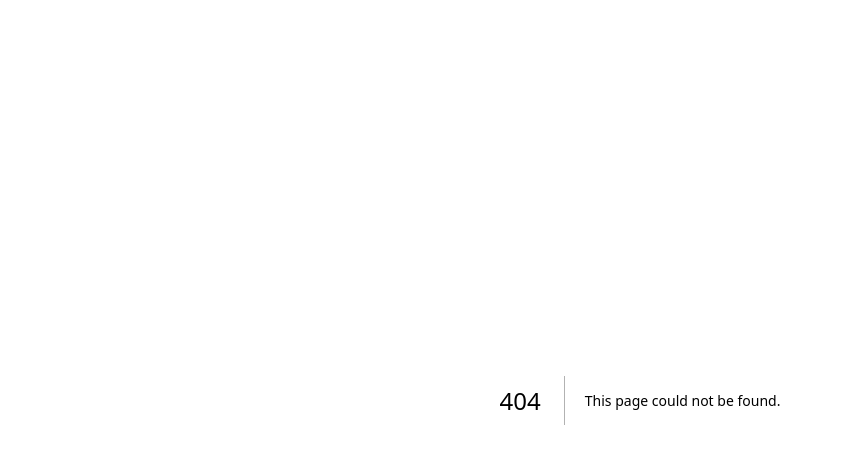
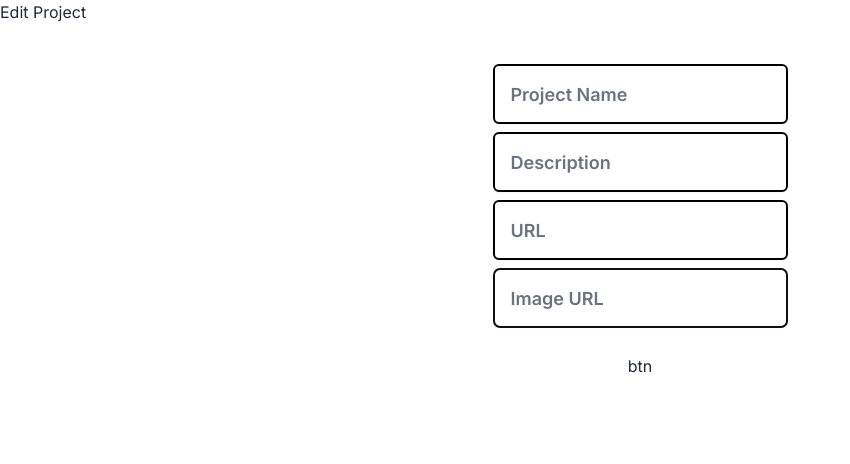
Before and after one commit to somanshubhardwaj/somanshubhardwaj, a Next.js app: page /projects/edit in a window 1280 px wide. Before the commit this address had no page. Shown: the top 464 px of the page, without its empty margins (0-850 px from the left). Built offline with nearby package versions, Linux system fonts and the light colour scheme.

Commit message:
Refactor Firebase initialization and add project fetching logic

```diff
--- /dev/null
+++ b/src/app/projects/edit/page.js
@@ -0,0 +1,84 @@
+"use client";
+import React, { useState } from "react";
+import { db } from "@/firebase/firebase";
+import { collection, addDoc } from "firebase/firestore";
+
+const Page = () => {
+  const [proname, setProname] = useState("");
+  const [url, setUrl] = useState("");
+  const [image, setImage] = useState("");
+  const [desc, setDesc] = useState("");
+  const addTodo = async () => {
+    try {
+      const docRef = await addDoc(collection(db, "projects"), {
+        name: proname,
+        url: url,
+        image: image,
+        desc: desc,
+      });
+      setDesc("");
+      setProname("");
+      setUrl("");
+      setImage("");
+      console.log("Document written with ID: ", docRef.id);
+    } catch (error) {
+      console.error(error);
+    }
+  };
+  const onKeyUpHandler = () => {
+    if (event.key === "Enter" && todoInput.length > 0) {
+      addTodo();
+    }
+  };
+  return (
+    <div>
+      <h1>Edit Project</h1>
+      <div className="flex items-center gap-2 mt-10 flex-col">
+        <input
+          placeholder={`Project Name`}
+          type="text"
+          className="font-semibold placeholder:text-gray-500 border-[2px] border-black h-[60px] grow shadow-sm rounded-md px-4 focus-visible:outline-main text-lg transition-all duration-300 text-center md:text-left"
+          autoFocus
+          onChange={(e) => setProname(e.target.value)}
+          value={proname}
+          onKeyUp={onKeyUpHandler}
+        />
+        <input
+          placeholder={`Description`}
+          type="text"
+          className="font-semibold placeholder:text-gray-500 border-[2px] border-black h-[60px] grow shadow-sm rounded-md px-4 focus-visible:outline-main text-lg transition-all duration-300 text-center md:text-left"
+          autoFocus
+          onChange={(e) => setDesc(e.target.value)}
+          value={desc}
+          onKeyUp={onKeyUpHandler}
+        />
+        <input
+          placeholder={`URL`}
+          type="text"
+          className="font-semibold placeholder:text-gray-500 border-[2px] border-black h-[60px] grow shadow-sm rounded-md px-4 focus-visible:outline-main text-lg transition-all duration-300 text-center md:text-left"
+          autoFocus
+          onChange={(e) => setUrl(e.target.value)}
+          value={url}
+          onKeyUp={onKeyUpHandler}
+        />
+        <input
+          placeholder={`Image URL`}
+          type="text"
+          className="font-semibold placeholder:text-gray-500 border-[2px] border-black h-[60px] grow shadow-sm rounded-md px-4 focus-visible:outline-main text-lg transition-all duration-300 text-center md:text-left"
+          autoFocus
+          onChange={(e) => setImage(e.target.value)}
+          value={image}
+          onKeyUp={onKeyUpHandler}
+        />
+        <button
+          className="w-[60px] h-[60px] rounded-md bg-main flex justify-center items-center cursor-pointer transition-all duration-300 hover:bg-black/[0.8]"
+          onClick={addTodo}
+        >
+          btn
+        </button>
+      </div>
+    </div>
+  );
+};
+
+export default Page;
--- a/src/app/projects/page.js
+++ b/src/app/projects/page.js
@@ -1,8 +1,27 @@
+"use client";
+import { db } from '@/firebase/firebase';
 import Portfolio from '@/components/Portfolio'
 import Template from '@/components/Template'
-import React from 'react'
+import React,{useState} from 'react'
+import { collection, getDocs,query } from "firebase/firestore";
+const Page = () => {
+  const [projects, setProjects] = useState([]);
+  const fetchTodos = async (uid) => {
+    try {
+      const q = query(collection(db, 'projects'));
+      const querySnapshot = await getDocs(q);
+      let data = [];
+      querySnapshot.forEach((doc) => {
+        data.push({ ...doc.data(), id: doc.id });
+      });
+      setProjects(data);
+      console.log(data);
+    } catch (error) {
+      console.error(error);
+    }
+  };
+  fetchTodos();
 
-const Page = () => {
   return (
     <div>
         <Template  />
--- /dev/null
+++ b/src/components/Contact.jsx
@@ -0,0 +1,73 @@
+"use client";
+import React, { useState } from "react";
+import "./styles/main.css";
+import { db } from "@/firebase/firebase";
+import { collection, addDoc } from "firebase/firestore";
+
+const Contact = () => {
+  const [sendername, setSendname] = useState("");
+  const [senderemail, setSenderemail] = useState("");
+  const [message, setMessage] = useState("");
+  const addMessage = async () => {
+    try {
+      const docRef = await addDoc(collection(db, "messages"), {
+        name: sendername,
+        email: senderemail,
+        message: message,
+      });
+      setMessage("");
+      setSendname("");
+      setSenderemail("");
+      console.log("Document written with ID: ", docRef.id);
+    } catch (error) {
+      console.error(error);
+    }
+  };
+  const onKeyUpHandler = () => {
+    if (event.key === "Enter" && sendername.length > 0) {
+      addMessage();
+    }
+  };
+  return (
+    <>
+      <div className="w-full flex justify-center items-center">
+        <div className="md:w-1/2 flex justify-center items-center h-full w-full"></div>
+        <div className="md:w-1/2 flex justify-center items-center w-full">
+          <div className="contactbox">
+            <h1 className="text-3xl font-semibold">Contact Me</h1>
+            <form className="flex flex-col my-3">
+              <input
+                type="text"
+                placeholder="Name"
+                className="input"
+                value={sendername}
+                onChange={(e) => setSendname(e.target.value)}
+                onKeyUp={onKeyUpHandler}
+              />
+              <input
+                type="email"
+                placeholder="Email"
+                className="input my-6"
+                value={senderemail}
+                onChange={(e) => setSenderemail(e.target.value)}
+                onKeyUp={onKeyUpHandler}
+              />
+              <textarea
+                placeholder="Message"
+                className="input"
+                style={{ height: "100px" }}
+                value={message}
+                onChange={(e) => setMessage(e.target.value)}
+                onKeyUp={onKeyUpHandler}
+              ></textarea>
+              <button className="contactbtn " onClick={addMessage}>
+                Send
+              </button>
+            </form>
+          </div>
+        </div>
+      </div>
+    </>
+  );
+};
+export default Contact;
--- a/src/components/Main.jsx
+++ b/src/components/Main.jsx
@@ -6,6 +6,7 @@ import Skills from "./Skills";
 import gsap from "gsap/gsap-core";
 import { useGSAP } from "@gsap/react";
 import { ScrollTrigger } from "gsap/ScrollTrigger";
+import Contact from "./Contact";
 gsap.registerPlugin(ScrollTrigger);
 const Main = () => {
   const text = useRef(null);
@@ -76,30 +77,6 @@ const About = () => {
     </>
   )
 }
-const Contact = () => {
-  return (
-    <>
-      <div className="w-full flex justify-center items-center">
-        <div className="md:w-1/2 flex justify-center items-center h-full w-full"></div>
-        <div className="md:w-1/2 flex justify-center items-center w-full">
-          <div className="contactbox">
-            <h1 className="text-3xl font-semibold">Contact Me</h1>
-            <form className="flex flex-col my-3">
-              <input type="text" placeholder="Name" className="input" />
-              <input type="email" placeholder="Email" className="input my-6" />
-              <textarea
-                placeholder="Message"
-                className="input"
-                style={{ height: "100px" }}
-              ></textarea>
-              <button className="contactbtn">Send</button>
-            </form>
-          </div>
-        </div>
-      </div>
-    </>
-  );
-};
 
 const Social = () => {
   return (
--- a/src/app/firebase.js
+++ b/src/firebase/firebase.js
@@ -1,4 +1,5 @@
 import { initializeApp } from "firebase/app";
+import { getFirestore } from "firebase/firestore";
 const firebaseConfig = {
   apiKey: "AIzaSyCHTaU-kB4Q-9yp4wZ9ecRoArlEZc2roCw",
   authDomain: "somanshubhardwajportfolio.firebaseapp.com",
@@ -8,3 +9,5 @@ const firebaseConfig = {
   appId: "1:501289881054:web:40305bdf4218577282214f"
 };
 const app = initializeApp(firebaseConfig);
+const db = getFirestore(app);
+export { db };
```
